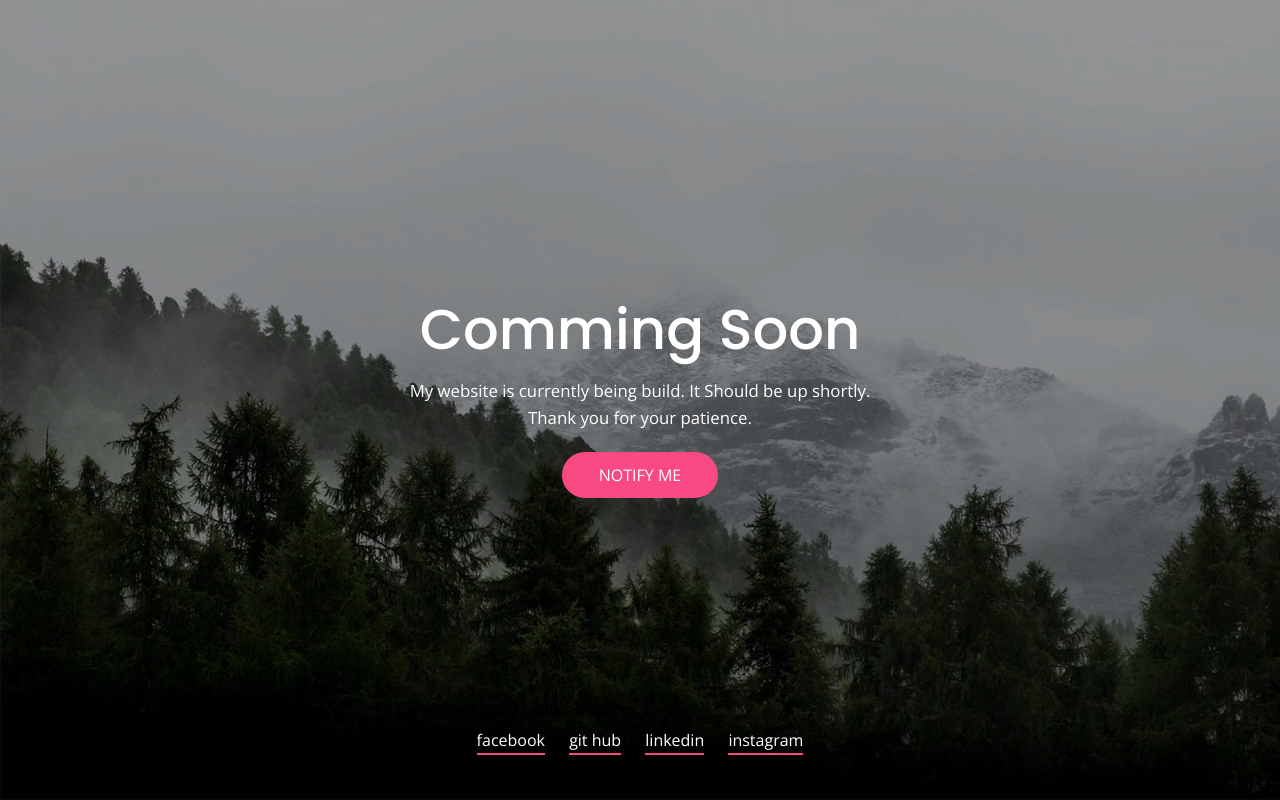
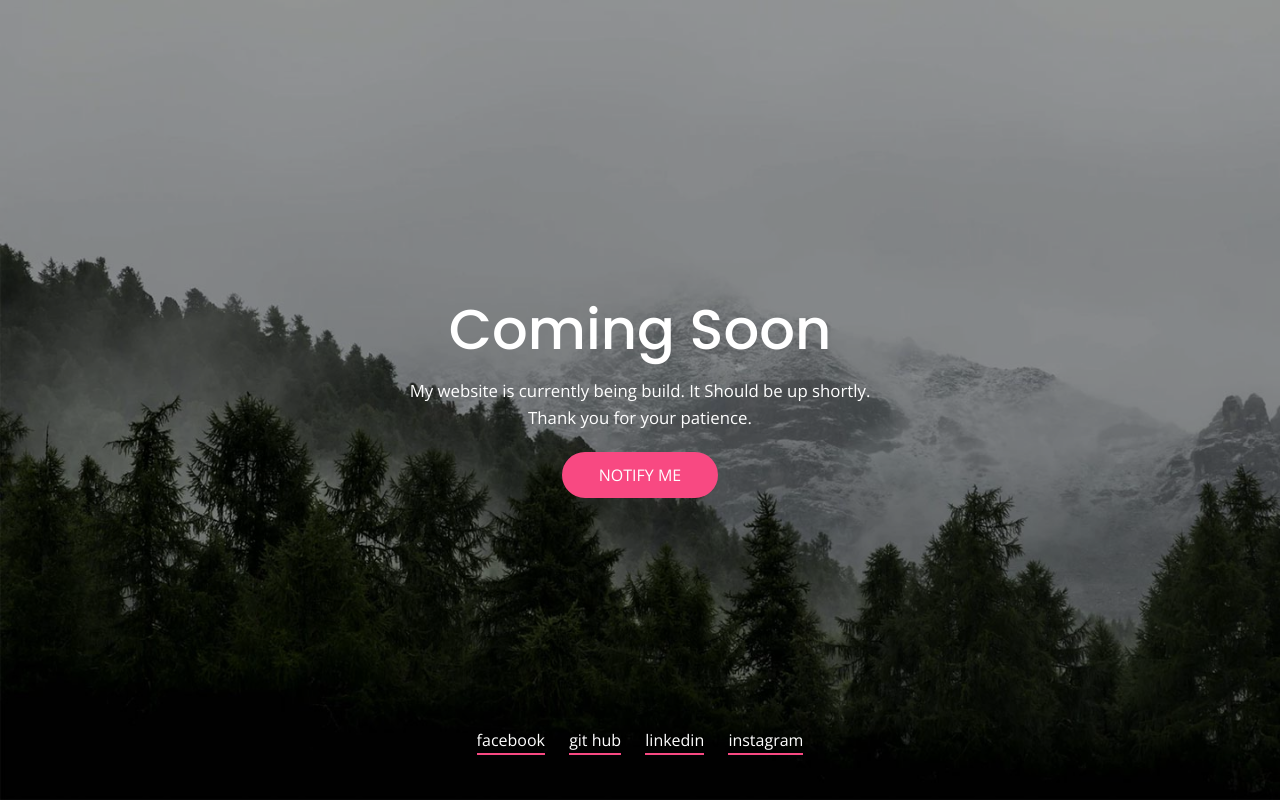
Before and after one commit to harjotbarn99/MyWebsite, a Django app: page / in a window 1280 px wide. Run offline with Django 3.2, Linux system fonts and the light colour scheme; style sheets or scripts are compiled from the project's sources.

Commit message:
fixed spelling

```diff
--- a/mainWebsite/core/templates/core/coming_soon.html
+++ b/mainWebsite/core/templates/core/coming_soon.html
@@ -26,7 +26,7 @@
     <div class="main-area center-text bgrnd">
       <div class="display-table">
         <div class="display-table-cell">
-          <h1 class="title font-white"><b>Comming Soon</b></h1>
+          <h1 class="title font-white"><b>Coming Soon</b></h1>
           <p class="desc font-white">
             My website is currently being build. It Should
             be up shortly. Thank you for your patience.
```
